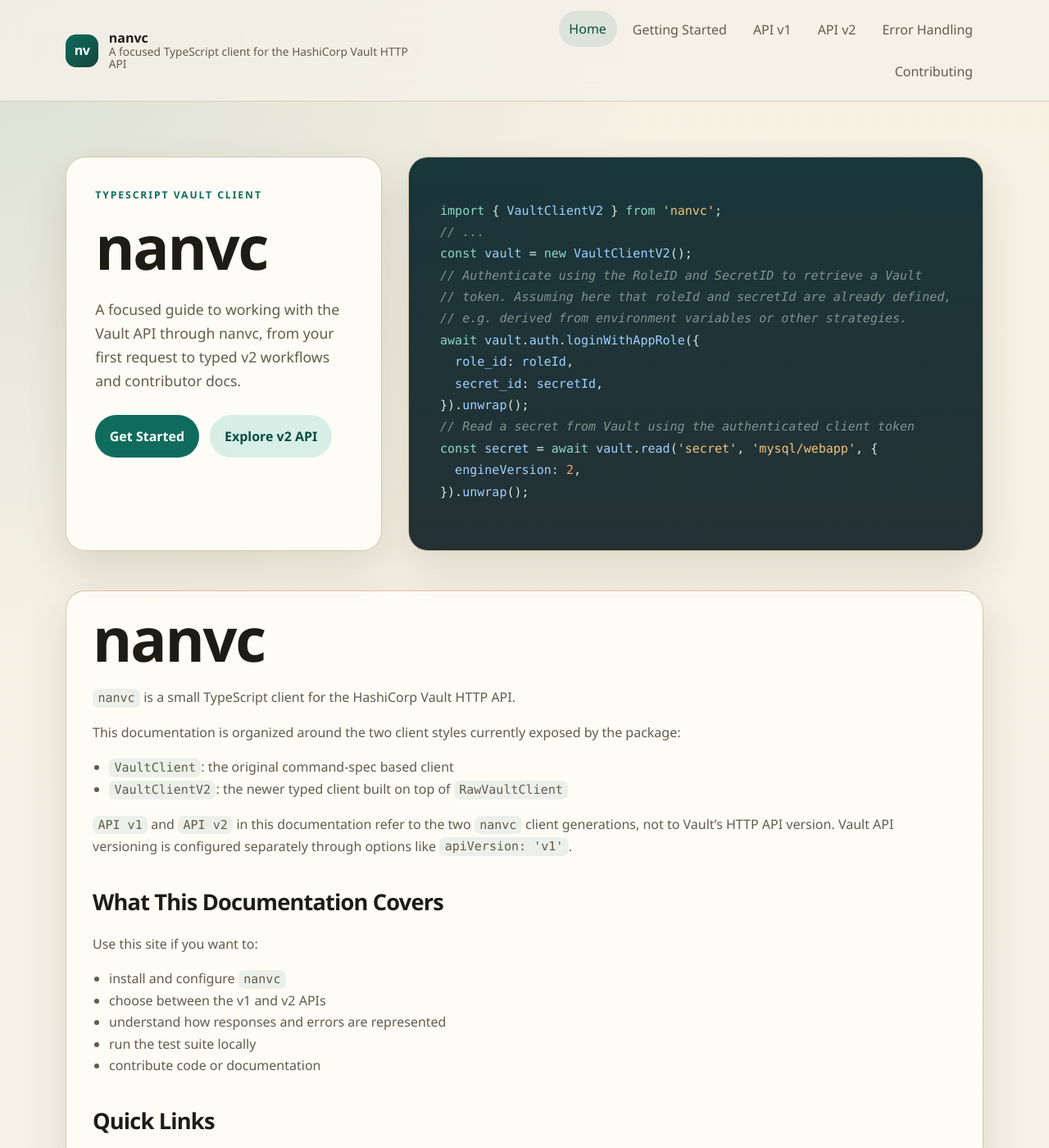
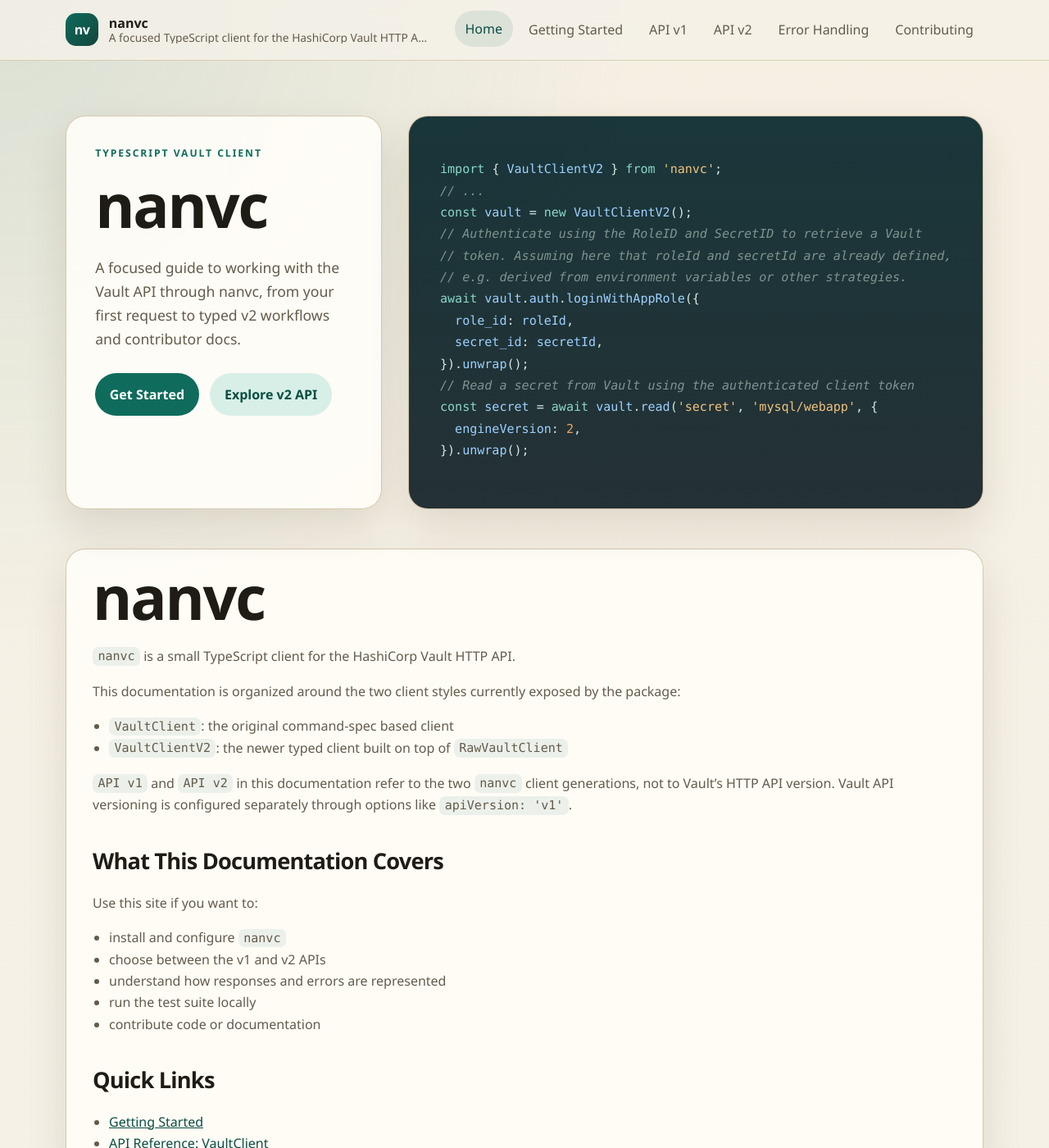
Before and after one commit to zailic/nanvc, a Jekyll site: the page built from docs/index.md, in a window 1280 px wide and 1400 px high. Shown: the whole window at 82% size. Built offline with Jekyll 4.4.1, drawn with Linux system fonts in a browser that asks for light colours.

Commit message:
fix: nav list overflow

```diff
--- a/docs/_includes/site-nav.html
+++ b/docs/_includes/site-nav.html
@@ -1,14 +1,20 @@
 <nav class="site-nav" aria-label="Primary">
-  <ul>
+  <ul class="site-nav__list">
     {% for path in site.header_pages %}
       {% assign nav_page = site.pages | where: "path", path | first %}
       {% if nav_page %}
-        <li>
+        <li class="site-nav__item">
           <a href="{{ nav_page.url | relative_url }}"{% if page.url == nav_page.url %} aria-current="page"{% endif %}>
             {{ nav_page.title }}
           </a>
         </li>
       {% endif %}
     {% endfor %}
+    <li class="site-nav__more" hidden>
+      <button class="site-nav__more-button" type="button" aria-expanded="false" aria-haspopup="true">
+        More...
+      </button>
+      <ul class="site-nav__more-menu" aria-label="More pages"></ul>
+    </li>
   </ul>
 </nav>
--- a/docs/_layouts/default.html
+++ b/docs/_layouts/default.html
@@ -7,6 +7,7 @@
     <meta name="description" content="{{ page.description | default: site.description }}">
     <link rel="icon" type="image/svg+xml" href="{{ '/assets/favicon.svg' | relative_url }}">
     <link rel="stylesheet" href="{{ '/assets/css/site.css' | relative_url }}">
+    <script src="{{ '/assets/js/site-nav.js' | relative_url }}" defer></script>
     {%- feed_meta -%}
   </head>
   <body>
--- a/docs/assets/css/site.scss
+++ b/docs/assets/css/site.scss
@@ -279,13 +279,16 @@
   align-items: center;
   justify-content: space-between;
   gap: 2rem;
+  min-width: 0;
   padding: 0.9rem 0;
 }
 
 .site-brand {
   display: inline-flex;
   align-items: center;
+  flex: 0 1 auto;
   gap: 0.8rem;
+  min-width: 0;
   color: inherit;
   text-decoration: none;
 }
@@ -305,38 +308,100 @@
 .site-brand__text {
   display: flex;
   flex-direction: column;
+  min-width: 0;
   line-height: 1.1;
 }
 
 .site-brand__text span {
+  overflow: hidden;
   color: var(--muted);
   font-size: 0.86rem;
+  text-overflow: ellipsis;
+  white-space: nowrap;
 }
 
-.site-nav ul {
+.site-nav {
+  flex: 1 1 auto;
+  min-width: 0;
+  position: relative;
+}
+
+.site-nav__list,
+.site-nav__more-menu {
   display: flex;
   gap: 0.4rem;
   margin: 0;
   padding: 0;
   list-style: none;
-  flex-wrap: wrap;
-  justify-content: flex-end;
 }
 
-.site-nav a {
+.site-nav__list {
+  flex-wrap: nowrap;
+  justify-content: flex-start;
+}
+
+.site-nav__item,
+.site-nav__more {
+  flex: 0 0 auto;
+}
+
+.site-nav__more {
+  position: relative;
+}
+
+.site-nav a,
+.site-nav__more-button {
   display: inline-block;
   padding: 0.55rem 0.8rem;
+  border: 0;
   border-radius: 999px;
+  background: transparent;
+  font: inherit;
   text-decoration: none;
   color: var(--muted);
+  white-space: nowrap;
+  cursor: pointer;
   transition: background-color 140ms ease, color 140ms ease, transform 140ms ease;
 }
 
 .site-nav a:hover,
-.site-nav a[aria-current="page"] {
+.site-nav a[aria-current="page"],
+.site-nav__more-button:hover,
+.site-nav__more-button[aria-expanded="true"],
+.site-nav__more--current .site-nav__more-button {
   background: rgba(15, 108, 92, 0.1);
   color: var(--accent-strong);
   transform: translateY(-1px);
+}
+
+.site-nav__more-menu {
+  position: absolute;
+  top: calc(100% + 0.5rem);
+  right: 0;
+  z-index: 30;
+  display: none;
+  min-width: 12rem;
+  flex-direction: column;
+  gap: 0.15rem;
+  padding: 0.35rem;
+  border: 1px solid rgba(213, 198, 170, 0.95);
+  border-radius: var(--radius-sm);
+  background: rgba(255, 253, 248, 0.98);
+  box-shadow: var(--shadow);
+}
+
+.site-nav__more-menu .site-nav__item {
+  width: 100%;
+}
+
+.site-nav__more-menu a {
+  display: block;
+  width: 100%;
+  border-radius: 0.55rem;
+}
+
+.site-nav__more-button[aria-expanded="true"] + .site-nav__more-menu {
+  display: flex;
 }
 
 .hero {
@@ -575,10 +640,21 @@
   .site-header .shell {
     align-items: flex-start;
     flex-direction: column;
+    gap: 0.85rem;
+  }
+
+  .site-brand,
+  .site-nav {
+    width: 100%;
   }
 
   .site-nav ul {
     justify-content: flex-start;
+  }
+
+  .site-nav__more-menu {
+    right: auto;
+    left: 0;
   }
 
   .site-footer__grid {
--- /dev/null
+++ b/docs/assets/js/site-nav.js
@@ -0,0 +1,81 @@
+(function () {
+  const nav = document.querySelector('.site-nav');
+
+  if (!nav) {
+    return;
+  }
+
+  const list = nav.querySelector('.site-nav__list');
+  const more = nav.querySelector('.site-nav__more');
+  const button = nav.querySelector('.site-nav__more-button');
+  const menu = nav.querySelector('.site-nav__more-menu');
+
+  if (!list || !more || !button || !menu) {
+    return;
+  }
+
+  const closeMenu = () => {
+    button.setAttribute('aria-expanded', 'false');
+  };
+
+  const setCurrentState = () => {
+    more.classList.toggle('site-nav__more--current', Boolean(menu.querySelector('[aria-current="page"]')));
+  };
+
+  const restoreItems = () => {
+    Array.from(menu.querySelectorAll('.site-nav__item')).forEach((item) => {
+      list.insertBefore(item, more);
+    });
+  };
+
+  const isOverflowing = () => list.scrollWidth > list.clientWidth + 1;
+
+  const rebalance = () => {
+    closeMenu();
+    restoreItems();
+    more.hidden = true;
+    more.classList.remove('site-nav__more--current');
+
+    if (!isOverflowing()) {
+      return;
+    }
+
+    more.hidden = false;
+
+    while (isOverflowing()) {
+      const items = Array.from(list.querySelectorAll(':scope > .site-nav__item'));
+      const item = items[items.length - 1];
+
+      if (!item) {
+        break;
+      }
+
+      menu.insertBefore(item, menu.firstElementChild);
+    }
+
+    setCurrentState();
+  };
+
+  button.addEventListener('click', () => {
+    button.setAttribute('aria-expanded', button.getAttribute('aria-expanded') === 'true' ? 'false' : 'true');
+  });
+
+  document.addEventListener('click', (event) => {
+    if (!nav.contains(event.target)) {
+      closeMenu();
+    }
+  });
+
+  document.addEventListener('keydown', (event) => {
+    if (event.key === 'Escape') {
+      closeMenu();
+      button.focus();
+    }
+  });
+
+  window.addEventListener('resize', () => {
+    window.requestAnimationFrame(rebalance);
+  });
+
+  window.requestAnimationFrame(rebalance);
+})();
```
